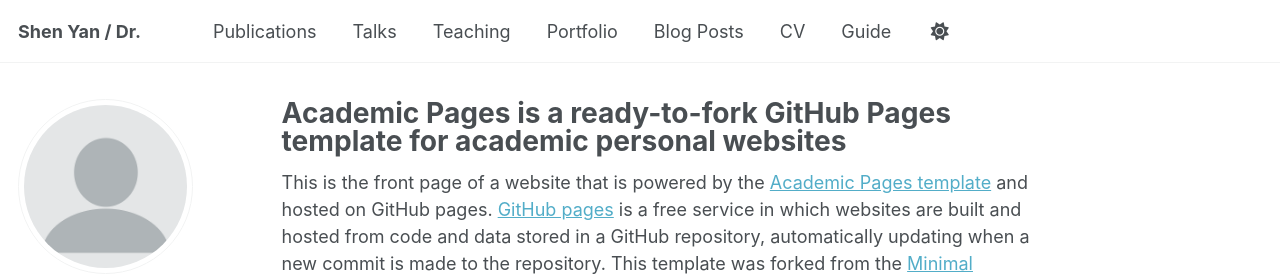
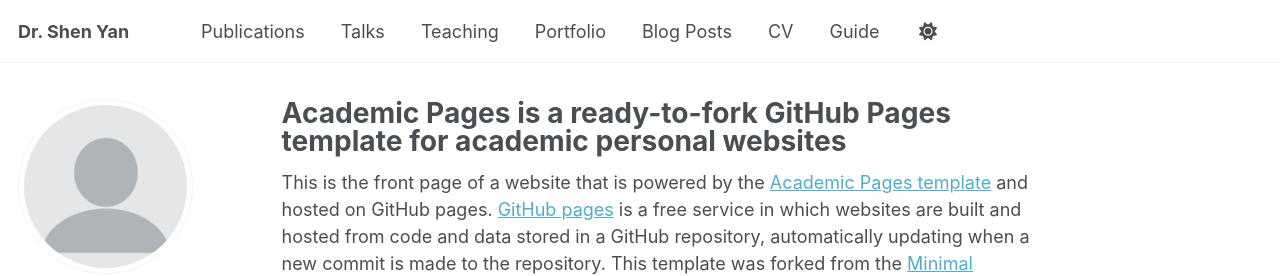
Before and after one commit to yanshenlmx/shenyan3, a Jekyll site: the page built from _pages/about.md, in a window 1280 px wide. Shown: the top 276 px of the page. Built offline with Jekyll 4.4.1, drawn with Linux system fonts in a browser that asks for light colours; some web fonts are replaced; a script bundle is joined from its source files by our own code; library files that are not in the unit come from our copies.

```diff
--- a/_config.yml
+++ b/_config.yml
@@ -9,7 +9,7 @@
 # Basic Site Settings
 locale                   : "en-US"
 site_theme               : "default" # Currently available options are "default", "air"
-title                    : "Shen Yan / Dr."
+title                    : "Dr. Shen Yan"
 title_separator          : "-"
 name                     : &name "Shen Yan"
 description              : &description "Your Name's academic portfolio"   # Update this with a general description of your site, this is the default if not overridden by a page
```
